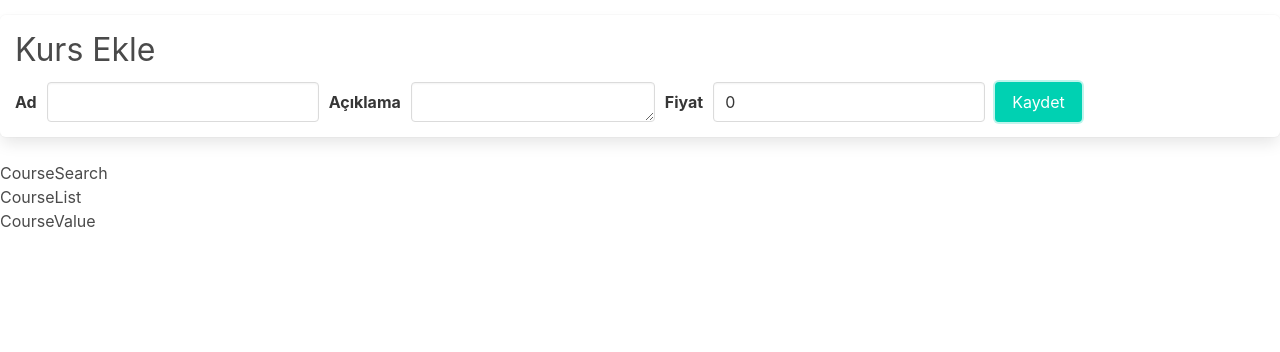
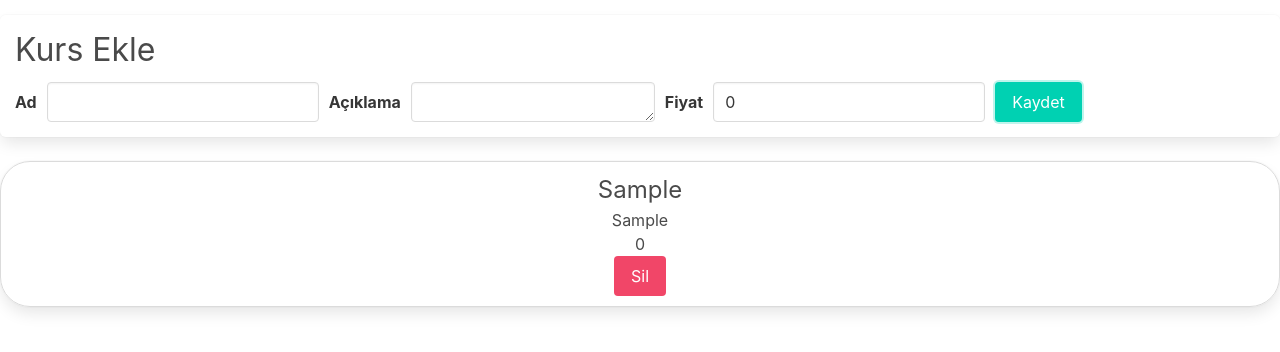
Before and after one commit to gozdemogus/react-redux-courses, a React (Create React App) app: page / in a window 1280 px wide. Both pictures are taken after typing "Sample", "Sample" into the empty fields and a click on the button "Kaydet". Shown: the top 352 px of the page. Built offline with nearby package versions, Linux system fonts and the light colour scheme.

Commit message:
list courses

```diff
--- a/src/App.js
+++ b/src/App.js
@@ -8,9 +8,9 @@
   return (
     <div className="App">
       <CourseForm></CourseForm>
-      <CourseSearch></CourseSearch>
+      {/* <CourseSearch></CourseSearch> */}
       <CourseList></CourseList>
-      <CourseValue></CourseValue>
+      {/* <CourseValue></CourseValue> */}
     </div>
   );
 }
--- a/src/components/CourseForm.js
+++ b/src/components/CourseForm.js
@@ -18,7 +18,7 @@
 
     const handleSubmit = (e) => {
         e.preventDefault();
-    dispatch(addCourse({name,description,cost}));
+        dispatch(addCourse({ name, description, cost }));
     }
 
     return (
--- a/src/components/CourseList.js
+++ b/src/components/CourseList.js
@@ -1,9 +1,28 @@
 import React from 'react'
+import { useSelector } from 'react-redux';
 
 function CourseList() {
+  const courses = useSelector((state) => {
+    return state.courses.data;
+  });
+
+  const renderedCourses = courses.map((course) => {
+    return (
+      <div key={course.id} className='panel'>
+        <h1>{course.name}</h1>
+        <p>{course.description}</p>
+        <p>{course.cost}</p>
+        <button className='button is-danger'>
+          Sil
+        </button>
+      </div>
+    );
+  })
+
+
   return (
-    <div>CourseList</div>
+    <div className='courseList'>{renderedCourses}</div>
   )
 }
 
-export default CourseList
+export default CourseList;
```
Lines whose indentation alone changed are shown as unchanged.
